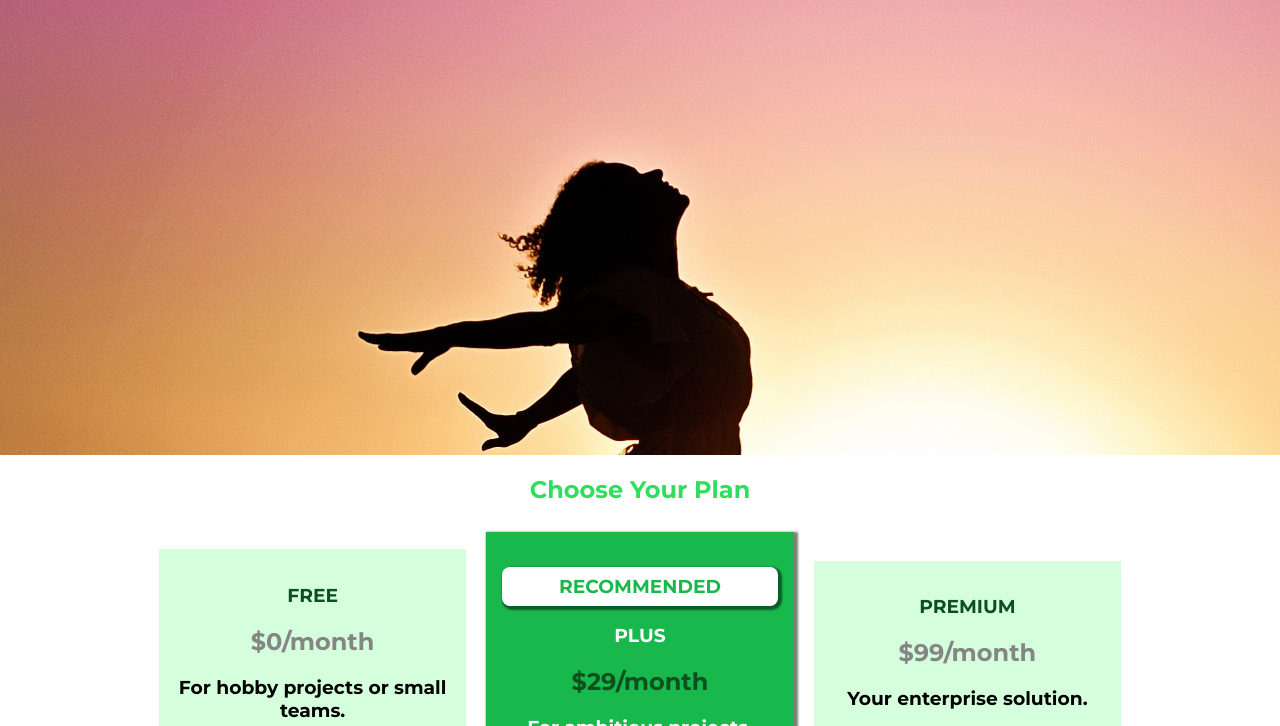
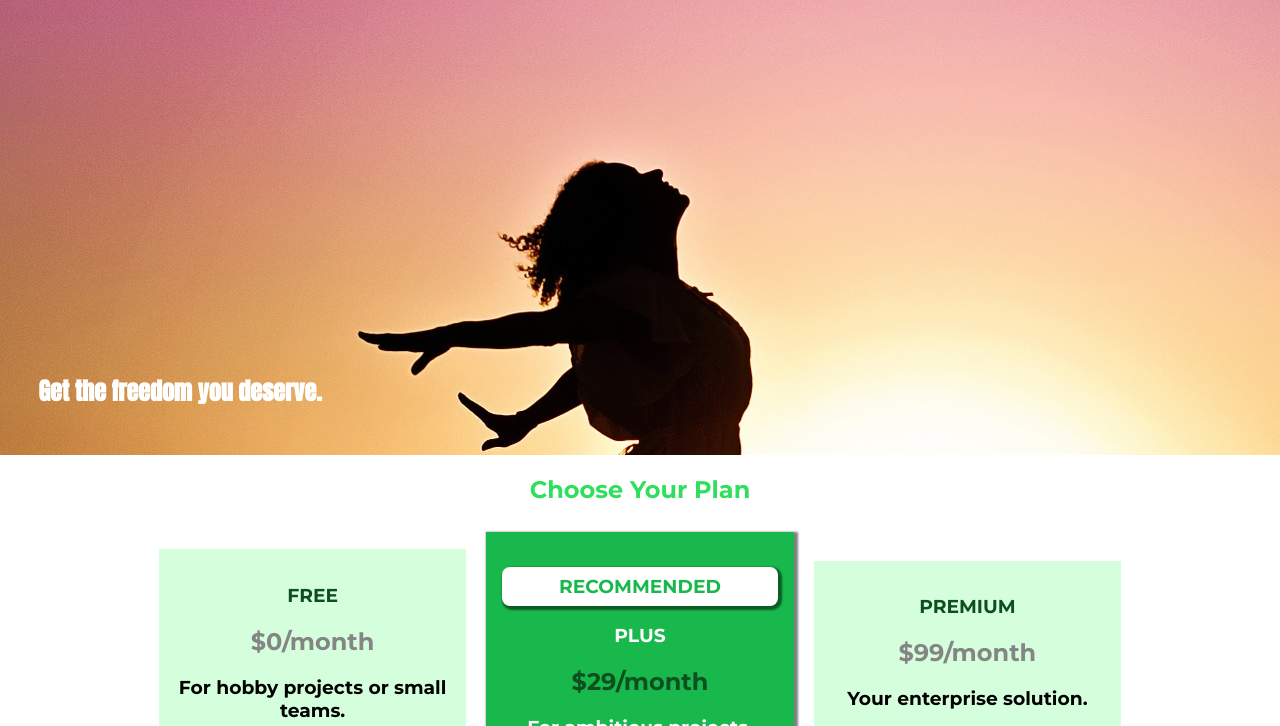
Before and after one commit to klpetersen/css-practice-, a plain HTML site: page index.html in a window 1280 px wide. Shown: the part 73-799 px from the top of the page. Drawn offline with Linux system fonts and the light colour scheme.

Commit message:
assignment complete

```diff
--- a/main.css
+++ b/main.css
@@ -2,7 +2,8 @@
     background: url("freedom.jpg");
     width: 100%;
     height: 528px;
-    padding: 10px;
+    padding: 43px 10px 10px 10px ;
+    position: relative;
 }
 
 .section-title {
@@ -13,6 +14,9 @@
 #product-overview h1 {
     color: white;
     font-family: 'Anton', sans-serif;
+    position: absolute;
+    bottom: 5%;
+    left: 3%;
 }
 
 .plan__list {
```
